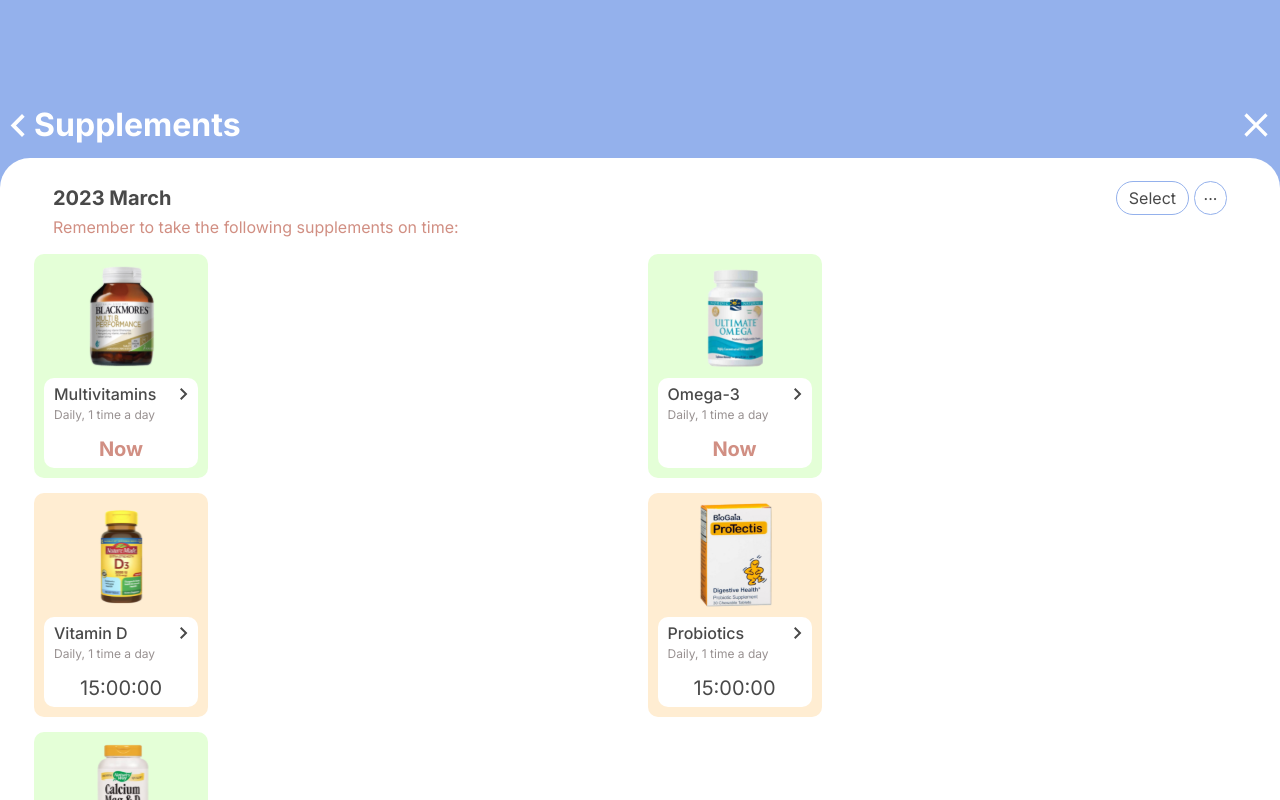
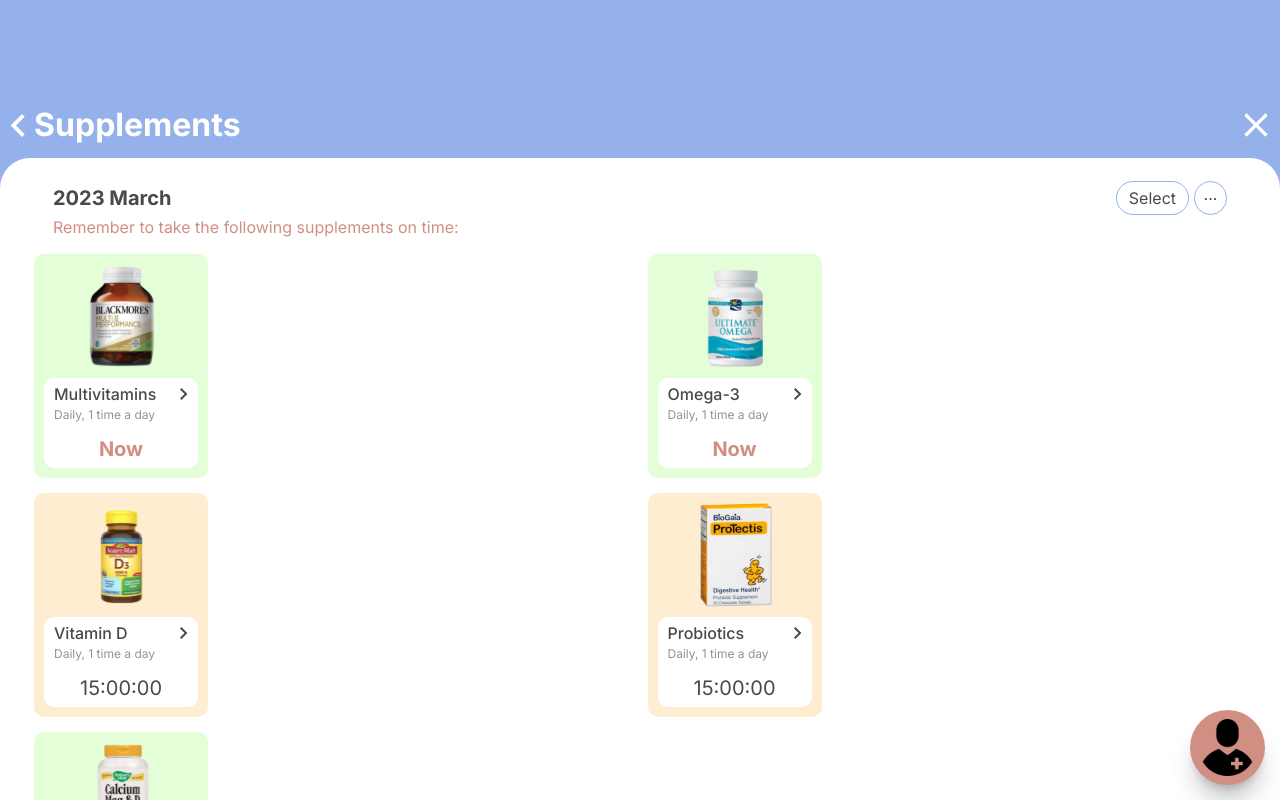
Before and after one commit to Lazbert/TEMG4950K-VitaGo-prototype, a React (Vite) app in the folder frontend/: page /VitaGo/supplements in a window 1280 px wide. Built offline with nearby package versions, Linux system fonts and the light colour scheme.

Commit message:
added consult button

```diff
--- a/frontend/src/pages/SupplementsPage.tsx
+++ b/frontend/src/pages/SupplementsPage.tsx
@@ -3,6 +3,7 @@
 import SupplementDisplay, {
   SupplementDisplayProps,
 } from "../components/SupplementDisplay";
+import { ReactComponent as IconConsultButton } from "@/assets/icons/IconConsultButton.svg";
 import { ReactComponent as Blackmores } from "@/assets/images/Blackmores.svg";
 import { ReactComponent as NordicNaturals } from "@/assets/images/NordicNaturals.svg";
 import { ReactComponent as NatureMade } from "@/assets/images/NatureMade.svg";
@@ -77,6 +78,9 @@
           })}
         </div>
       </ContentSection>
+      <button className="shadow-xl shadow-grey/30 absolute right-[15px] bottom-[15px] w-[75px] h-[75px] rounded-full bg-highlightBrick">
+        <IconConsultButton className="mx-auto my-auto h-[57px] w-[57px]" />
+      </button>
     </>
   );
 }
```
Also changed, not shown: frontend/src/assets/icons/IconConsultButton.svg (added).
